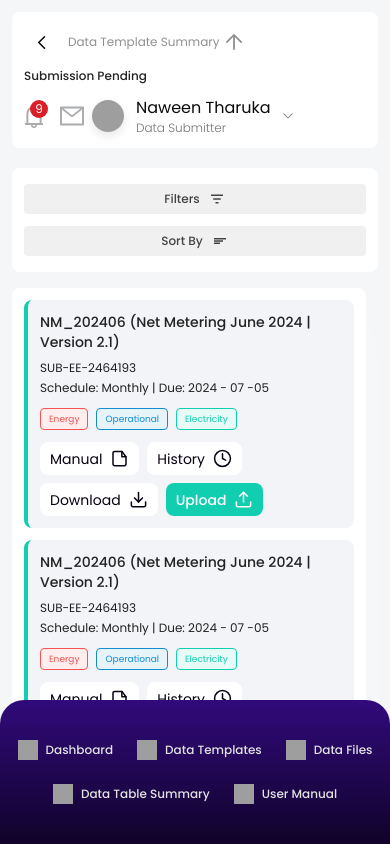
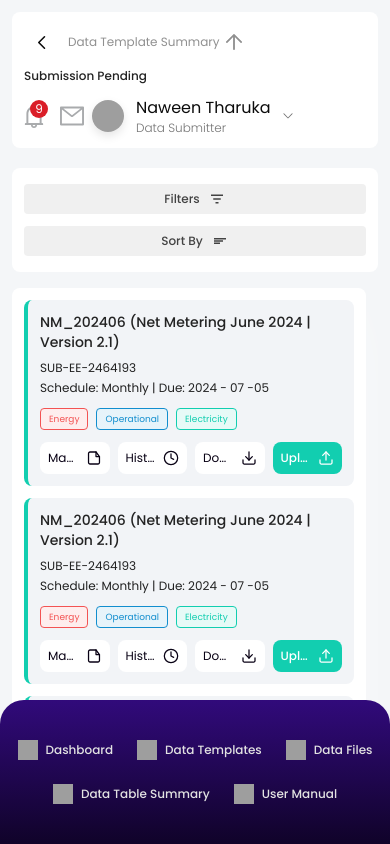
Before and after one commit to NaweenYahoo/PUCSL-Test, an Angular app: page /submission-pending in a window 390 px wide. Built offline with nearby package versions, Linux system fonts and the light colour scheme; grey boxes are pictures that could not be loaded.

Commit message:
completionId: cgen-dab00180ae5644aea9962ac779016f7b
cgen-dab00180ae5644aea9962ac779016f7b

```diff
--- a/src/app/pages/submission-pending.component.html
+++ b/src/app/pages/submission-pending.component.html
@@ -232,14 +232,14 @@
           <div class="flex flex-wrap items-center gap-2 sm:gap-3 md:flex-nowrap md:flex-shrink-0 md:justify-end">
             <button
               (click)="openManualModal(submission)"
-              class="flex items-center justify-center gap-2 px-2.5 py-1.5 h-[33px] rounded-lg bg-white hover:bg-gray-50 transition-colors"
+              class="flex items-center justify-center gap-1.5 sm:gap-2 px-2 sm:px-2.5 py-1.5 h-[32px] sm:h-[33px] rounded-lg bg-white hover:bg-gray-50 transition-colors text-xs sm:text-sm flex-1 sm:flex-none min-w-0 sm:min-w-fit"
             >
               <span
-                class="text-[#080114] text-sm font-normal font-['Poppins'] capitalize"
+                class="text-[#080114] font-normal font-['Poppins'] capitalize truncate"
                 >Manual</span
               >
               <svg
-                class="w-[19px] h-[19px]"
+                class="w-4 h-4 sm:w-[19px] sm:h-[19px] flex-shrink-0"
                 viewBox="0 0 19 19"
                 fill="none"
                 xmlns="http://www.w3.org/2000/svg"
@@ -263,14 +263,14 @@
 
             <button
               (click)="openHistoryModal(submission)"
-              class="flex items-center justify-center gap-2 px-2.5 py-1.5 h-[33px] rounded-lg bg-white hover:bg-gray-50 transition-colors"
+              class="flex items-center justify-center gap-1.5 sm:gap-2 px-2 sm:px-2.5 py-1.5 h-[32px] sm:h-[33px] rounded-lg bg-white hover:bg-gray-50 transition-colors text-xs sm:text-sm flex-1 sm:flex-none min-w-0 sm:min-w-fit"
             >
               <span
-                class="text-[#080114] text-sm font-normal font-['Poppins'] capitalize"
+                class="text-[#080114] font-normal font-['Poppins'] capitalize truncate"
                 >History</span
               >
               <svg
-                class="w-[19px] h-[19px]"
+                class="w-4 h-4 sm:w-[19px] sm:h-[19px] flex-shrink-0"
                 viewBox="0 0 19 19"
                 fill="none"
                 xmlns="http://www.w3.org/2000/svg"
@@ -293,14 +293,14 @@
             </button>
 
             <button
-              class="flex items-center justify-center gap-2 px-2.5 py-1.5 h-[33px] rounded-lg bg-white hover:bg-gray-50 transition-colors"
+              class="flex items-center justify-center gap-1.5 sm:gap-2 px-2 sm:px-2.5 py-1.5 h-[32px] sm:h-[33px] rounded-lg bg-white hover:bg-gray-50 transition-colors text-xs sm:text-sm flex-1 sm:flex-none min-w-0 sm:min-w-fit"
             >
               <span
-                class="text-[#080114] text-sm font-normal font-['Poppins'] capitalize"
+                class="text-[#080114] font-normal font-['Poppins'] capitalize truncate"
                 >Download</span
               >
               <svg
-                class="w-[19px] h-[19px]"
+                class="w-4 h-4 sm:w-[19px] sm:h-[19px] flex-shrink-0"
                 viewBox="0 0 19 19"
                 fill="none"
                 xmlns="http://www.w3.org/2000/svg"
@@ -331,14 +331,14 @@
 
             <button
               (click)="openUploadModal(submission)"
-              class="flex items-center justify-center gap-2 px-2.5 py-1.5 h-[33px] rounded-lg bg-[#12CEB0] hover:bg-[#0FB59A] transition-colors"
+              class="flex items-center justify-center gap-1.5 sm:gap-2 px-2 sm:px-2.5 py-1.5 h-[32px] sm:h-[33px] rounded-lg bg-[#12CEB0] hover:bg-[#0FB59A] transition-colors text-xs sm:text-sm flex-1 sm:flex-none min-w-0 sm:min-w-fit"
             >
               <span
-                class="text-white text-sm font-medium font-['Poppins'] capitalize"
+                class="text-white font-medium font-['Poppins'] capitalize truncate"
                 >Upload</span
               >
               <svg
-                class="w-[19px] h-[19px]"
+                class="w-4 h-4 sm:w-[19px] sm:h-[19px] flex-shrink-0"
                 viewBox="0 0 19 19"
                 fill="none"
                 xmlns="http://www.w3.org/2000/svg"
```
